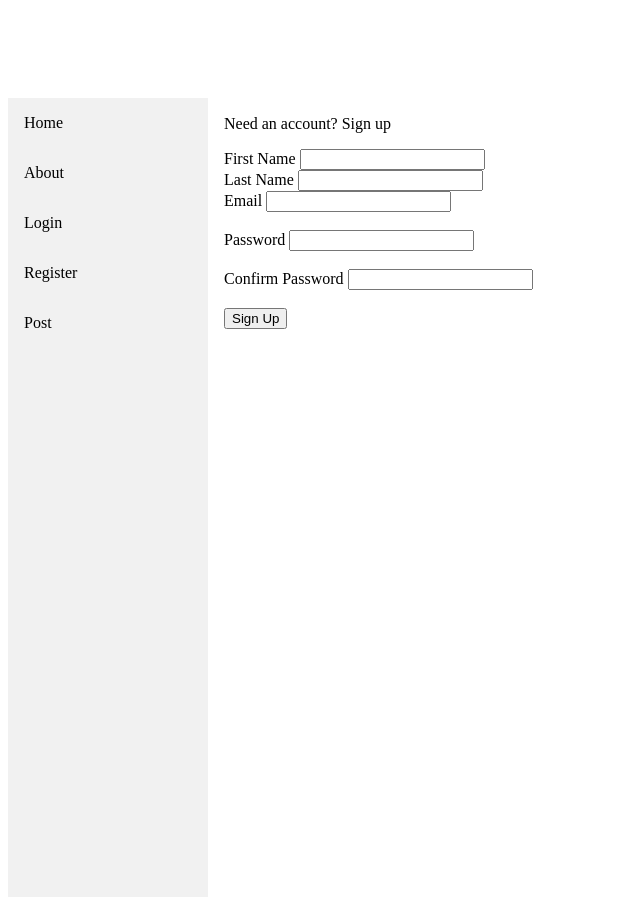
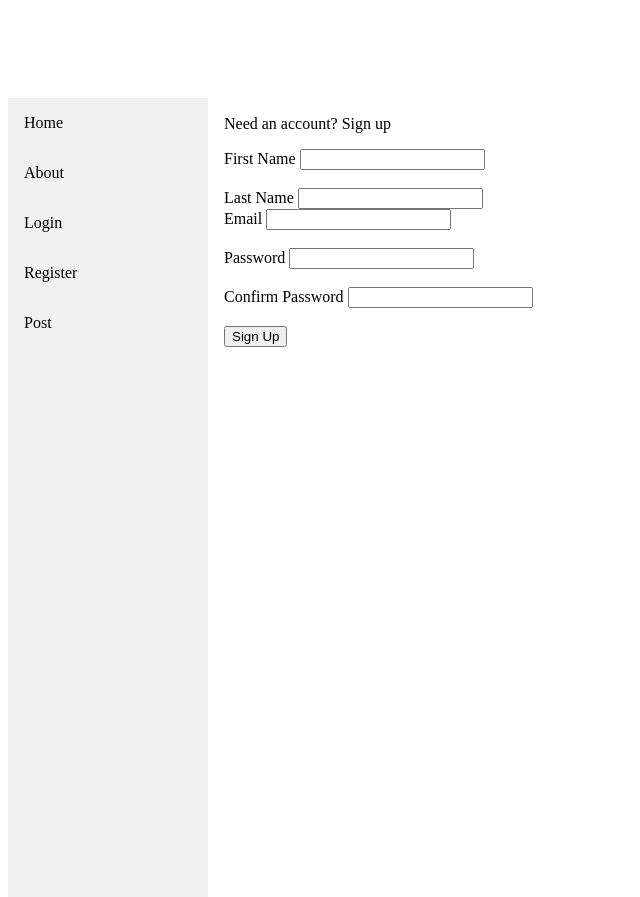
Before and after one commit to ngww/flask-blog, a Flask app: page /register in a window 1280 px wide. Shown: the part 179-1076 px from the top of the page, without its empty margins (0-640 px from the left). Run offline with Flask 2, Linux system fonts and the light colour scheme.

Commit message:
Updated files

```diff
--- a/application/templates/register.html
+++ b/application/templates/register.html
@@ -4,6 +4,7 @@
     <div class='form'>
         <form method='POST' action=''>
             {{ form.hidden_tag() }}
+            <div class='form-group'>
                 {{ form.first_name.label }}
                 {{ form.first_name }}
                 <!-- if the form has any errors -->
@@ -17,6 +18,8 @@
                     </div>
                 <!-- ends the if statement -->
                 {% endif %}
+            </div>
+            <div class='form-group'>
             <br>
                 {{ form.last_name.label }}
                 {{ form.last_name }}
@@ -28,7 +31,7 @@
                     </div>
                 {% endif %}
             <br>
-
+            </div>
             <div class='form-group'>
                 {{ form.email.label }}
                 {{ form.email }}
```
Lines whose indentation alone changed are shown as unchanged.
